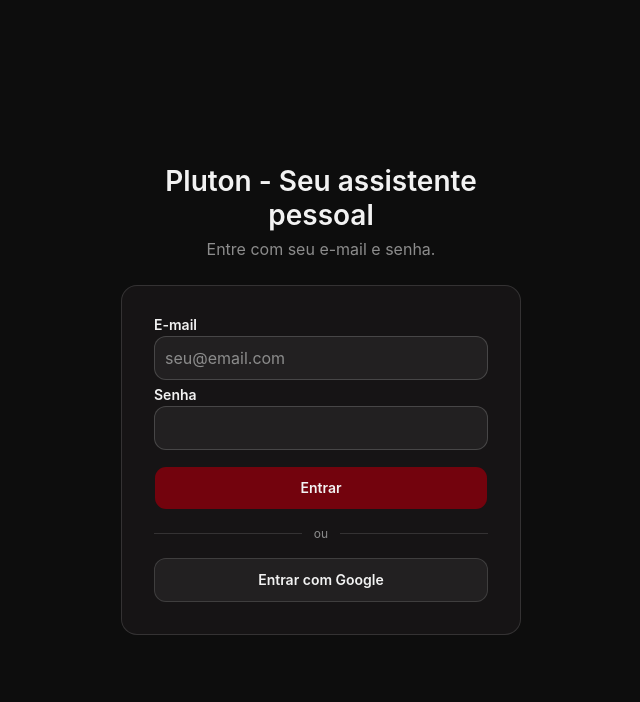
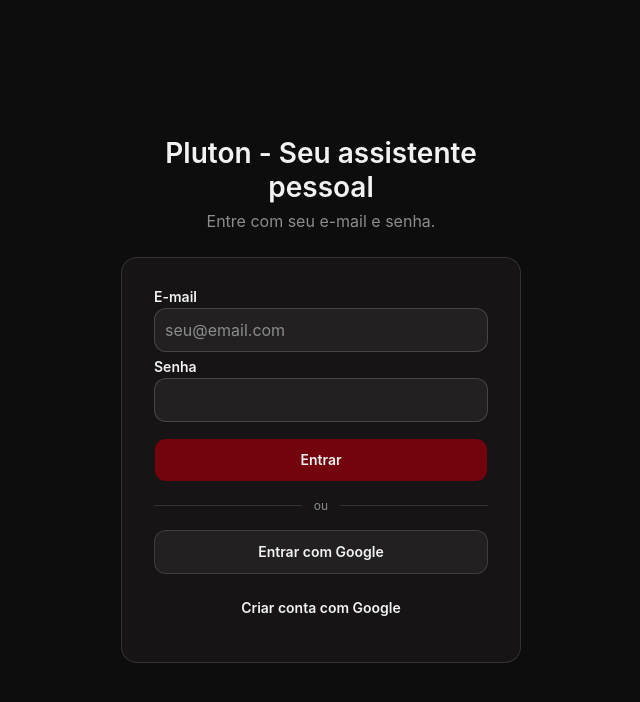
Before and after one commit to MDProgramado/controle_gastos-, a Next.js app in the folder web/: page /login in a window 1280 px wide. Shown: the top 702 px of the page, without its empty margins (319-959 px from the left). Built offline with nearby package versions, Linux system fonts and the light colour scheme; no server answers.

Commit message:
feat(google): adiciona cadastro com Google

```diff
--- a/web/components/LoginForm.tsx
+++ b/web/components/LoginForm.tsx
@@ -7,6 +7,7 @@ import { Button, buttonVariants } from "@/components/ui/button";
 import { Input } from "@/components/ui/input";
 import { Label } from "@/components/ui/label";
 import { Spinner } from "@/components/Spinner";
+import { googleStartHref } from "@/lib/google-oauth";
 import { cn } from "@/lib/utils";
 
 type FieldErrors = { email?: string; senha?: string };
@@ -193,22 +194,36 @@ export function LoginForm({
         ou
         <span className="h-px flex-1 bg-border" />
       </div>
+      {(
+        [
+          { intencao: "LOGIN", rotulo: "Entrar com Google", variante: "outline", classe: "" },
+          {
+            intencao: "CADASTRO",
+            rotulo: "Criar conta com Google",
+            variante: "ghost",
+            classe: "mt-1",
+          },
+        ] as const
+      ).map(({ intencao, rotulo, variante, classe }) => (
         <a
-        href={googleOauthEnabled ? "/api/auth/google/start?intencao=LOGIN" : undefined}
+          key={intencao}
+          href={googleOauthEnabled ? googleStartHref(intencao) : undefined}
           aria-disabled={googleOauthEnabled ? undefined : true}
           tabIndex={googleOauthEnabled ? undefined : -1}
           title={googleOauthEnabled ? undefined : "Google OAuth não configurado"}
           className={cn(
-          buttonVariants({ variant: "outline" }),
+            buttonVariants({ variant: variante }),
             "h-11 w-full font-semibold",
+            classe,
             !googleOauthEnabled && "cursor-not-allowed opacity-50",
           )}
         >
-        Entrar com Google
+          {rotulo}
           {!googleOauthEnabled && (
             <span className="sr-only">Google OAuth não configurado</span>
           )}
         </a>
+      ))}
     </form>
   );
 }
--- a/web/lib/google-oauth.ts
+++ b/web/lib/google-oauth.ts
@@ -24,6 +24,10 @@ function aleatorio(bytes: number): string {
   const valores = new Uint8Array(bytes);
   crypto.getRandomValues(valores);
   return emBase64Url(valores);
+}
+
+export function googleStartHref(intencao: Exclude<IntencaoGoogle, "CONVITE">): string {
+  return `/api/auth/google/start?intencao=${intencao}`;
 }
 
 export function gerarState(): string {
```
Also changed, not shown: 1 other file (tests, documents, lock files or other folders). Lines whose indentation alone changed are shown as unchanged.
